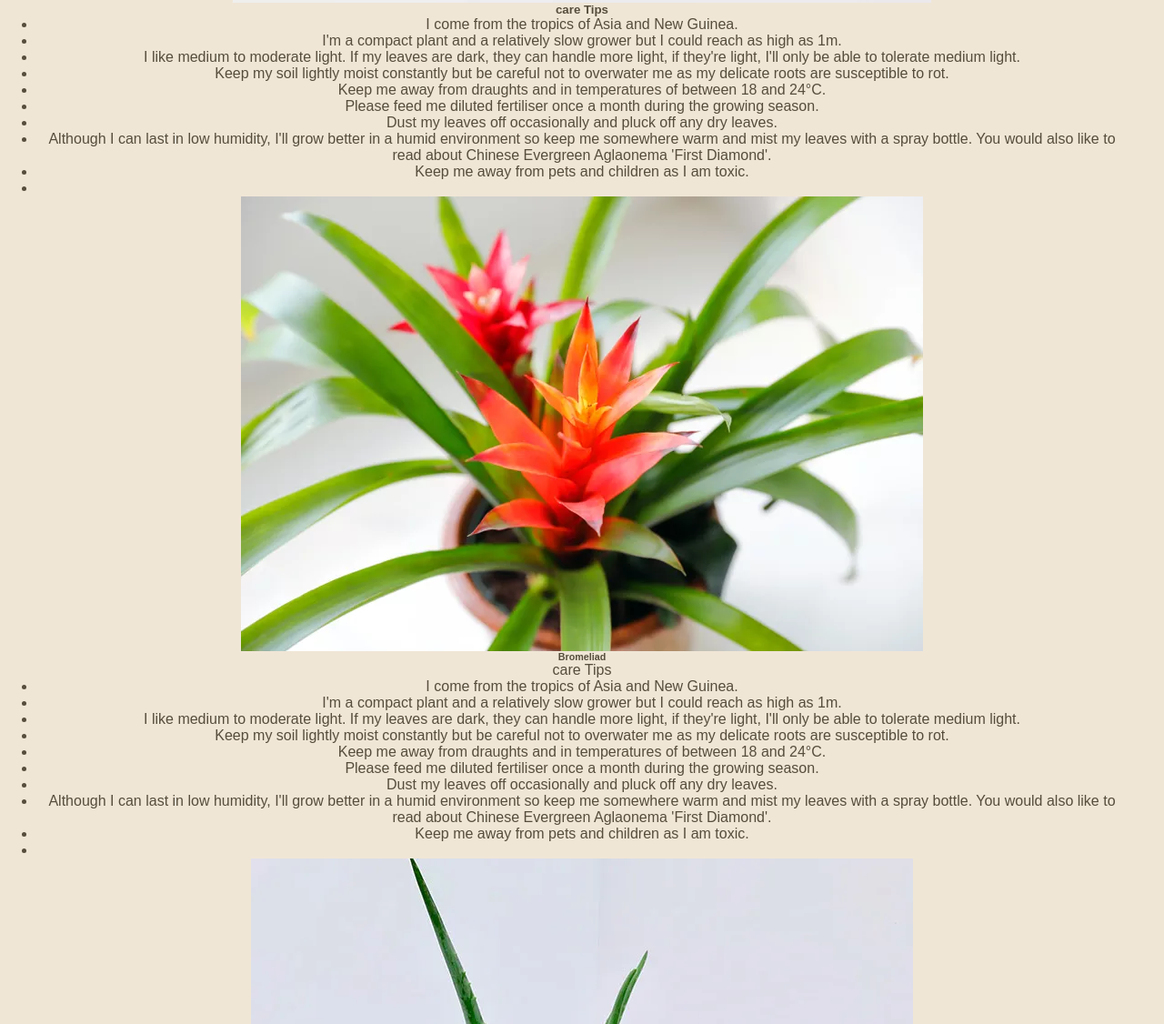
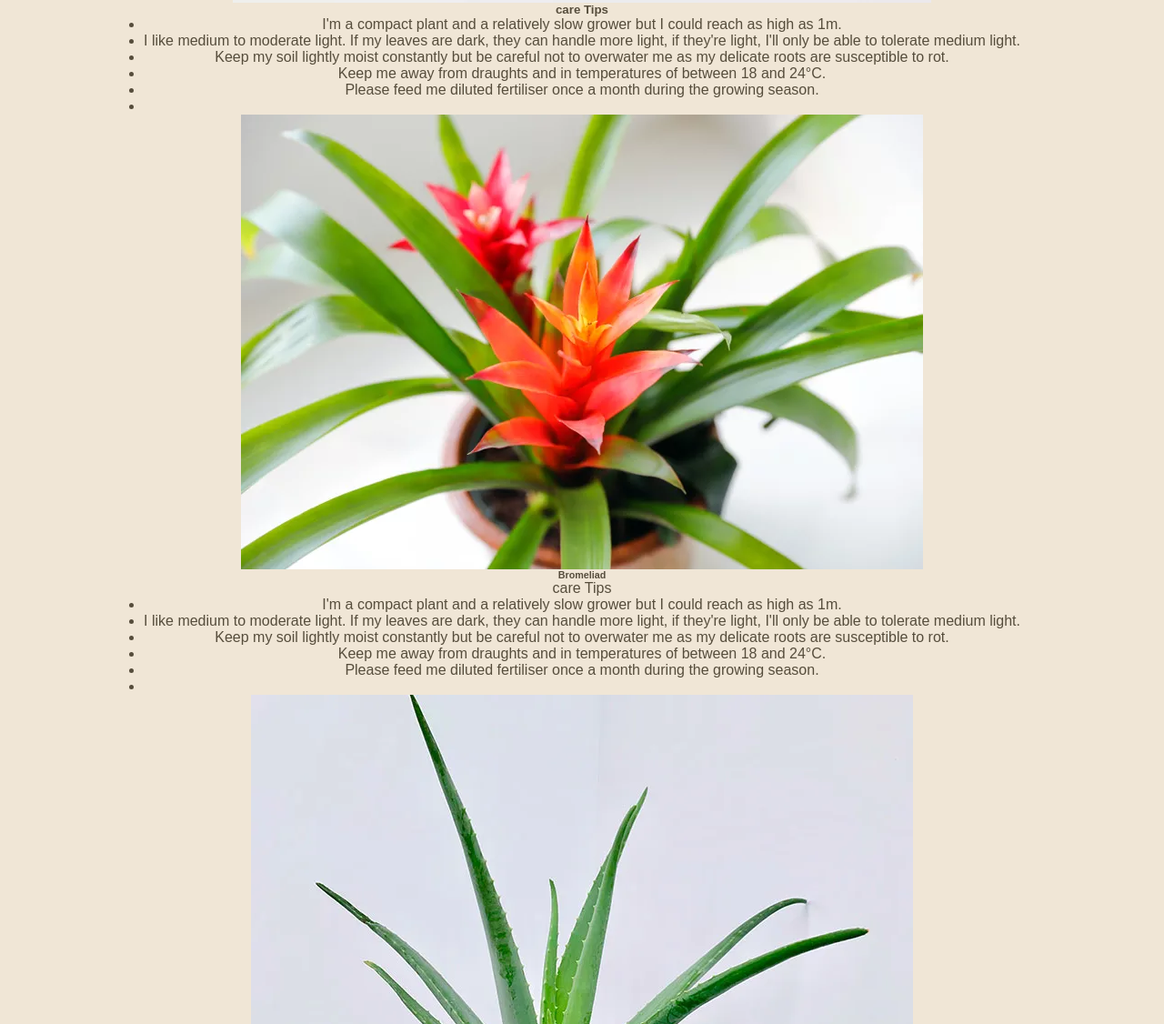
Before and after one commit to zamzame96/Groups-project-, a plain HTML site: page index.html in a window 1280 px wide. Shown: the part 4794-5920 px from the top of the page at 91% size. Drawn offline with Linux system fonts and the light colour scheme.

Commit message:
Update index.html

```diff
--- a/index.html
+++ b/index.html
@@ -131,15 +131,11 @@
         <img src="Red-Chinese-Evergreen-4_c6832acb27c72430f782d679cd672ef1.webp" alt="Chinese Evergreen Crete">
         <h5> care Tips</h5>
         <ul>
-            <li>I come from the tropics of Asia and New Guinea.</li>
             <li>I'm a compact plant and a relatively slow grower but I could reach as high as 1m.</li>
             <li>I like medium to moderate light. If my leaves are dark, they can handle more light, if they're light, I'll only be able to tolerate medium light.</li>
             <li>Keep my soil lightly moist constantly but be careful not to overwater me as my delicate roots are susceptible to rot.</li>
             <li>Keep me away from draughts and in temperatures of between 18 and 24°C.</li>
             <li>Please feed me diluted fertiliser once a month during the growing season.</li>
-            <li>Dust my leaves off occasionally and pluck off any dry leaves.  </li>
-            <li>Although I can last in low humidity, I'll grow better in a humid environment so keep me somewhere warm and mist my leaves with a spray bottle. You would also like to read about Chinese Evergreen Aglaonema 'First Diamond'.</li>
-            <li>Keep me away from pets and children as I am toxic.</li>
             <li></li>
         </ul>
     </div>
@@ -149,15 +145,11 @@
         <h6>Bromeliad</h6>
         <h7> care Tips</h7>
         <ul>
-            <li>I come from the tropics of Asia and New Guinea.</li>
             <li>I'm a compact plant and a relatively slow grower but I could reach as high as 1m.</li>
             <li>I like medium to moderate light. If my leaves are dark, they can handle more light, if they're light, I'll only be able to tolerate medium light.</li>
             <li>Keep my soil lightly moist constantly but be careful not to overwater me as my delicate roots are susceptible to rot.</li>
             <li>Keep me away from draughts and in temperatures of between 18 and 24°C.</li>
             <li>Please feed me diluted fertiliser once a month during the growing season.</li>
-            <li>Dust my leaves off occasionally and pluck off any dry leaves.  </li>
-            <li>Although I can last in low humidity, I'll grow better in a humid environment so keep me somewhere warm and mist my leaves with a spray bottle. You would also like to read about Chinese Evergreen Aglaonema 'First Diamond'.</li>
-            <li>Keep me away from pets and children as I am toxic.</li>
             <li></li>
         </ul>
     </div>
```
